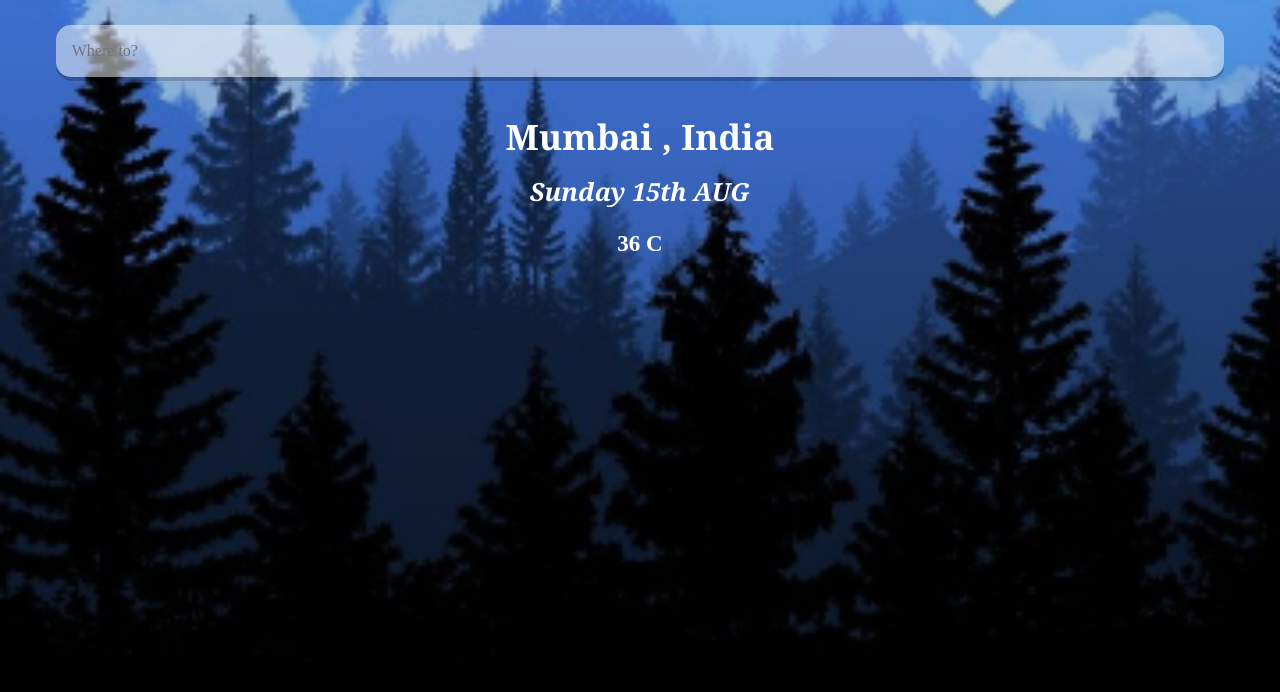
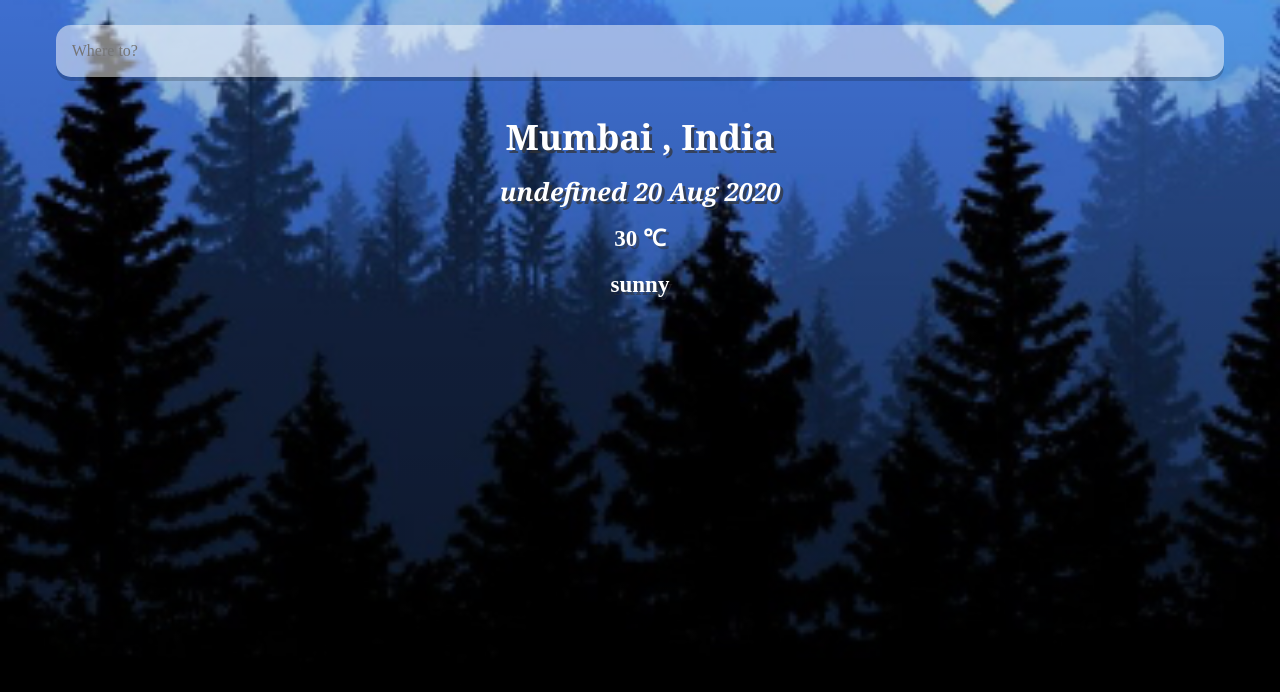
Before and after one commit to moki929/weather-app, a React (Create React App) app: page / in a window 1280 px wide. Shown: the top 692 px of the page. Built offline with nearby package versions, Linux system fonts and the light colour scheme; no server answers.

Commit message:
together

```diff
--- a/src/App.js
+++ b/src/App.js
@@ -9,6 +9,18 @@ const API = {
 }
 
 function App() {
+
+  const dateBuilder = (d) => {
+    let months = ["Jan", "Feb", "Mar", "Apr", "May", "June", "July", "Aug", "Sept", "Oct", "Nov", "Dec"];
+    let days = ["Sun", "Mon", "Tues", "Wed", "Thur", "Fri", "Sat"];
+    let day = days[d.getDate()];
+    let date = d.getDate();
+    let month = months[d.getMonth()];
+    let year = d.getFullYear();
+
+    return `${day} ${date} ${month} ${year}`
+  }
+
   return (
     <div className="app">
       <main>
@@ -21,9 +33,12 @@ function App() {
         </div>
         <div className="location-box">
           <div className="location tc">Mumbai , India</div>
-          <div className="date location tc">Sunday 15th AUG</div>
-          <div className="tc temp">36 C</div>
+          <div className="date location tc">{dateBuilder(new Date())}</div>
         </div>
+        <div className= "temp-box" >
+          <div className="tc temp">30 &#8451;</div>
+        </div>
+        <div className= "tc weather" >sunny</div>
       </main>
     </div>
   );
--- a/src/index.css
+++ b/src/index.css
@@ -44,27 +44,30 @@ main {
   transition:
 }
 
-.location-box {
+.location {
   margin-top: 40px;
   padding: auto;
-}
-
-.location {
   font-family: Georgia, 'Times New Roman', Times, serif;
   font-weight: bold;
   font-size: 35px;
   color:rgba(255,255,255,1);
+  text-shadow: 3px 3px rgba(50, 50, 50, 0.7);
 }
 
 .date{
   margin-top: 20px;
   font-style: italic;
   font-size: 25px;
+  text-shadow: 3px 3px rgba(50, 50, 50, 0.7);
 }
 
-.temp{
+.temp-box,
+.weather {
+  position: relative;
+
   color:rgba(255,255,255,1);
   font-weight: bold;
-  margin-top: 25px;
+  margin-top: 20px;
   font-size: 23px;
+  text-shadow: 3px 3px rgba(50, 50, 50, 0.5);
 }
```
